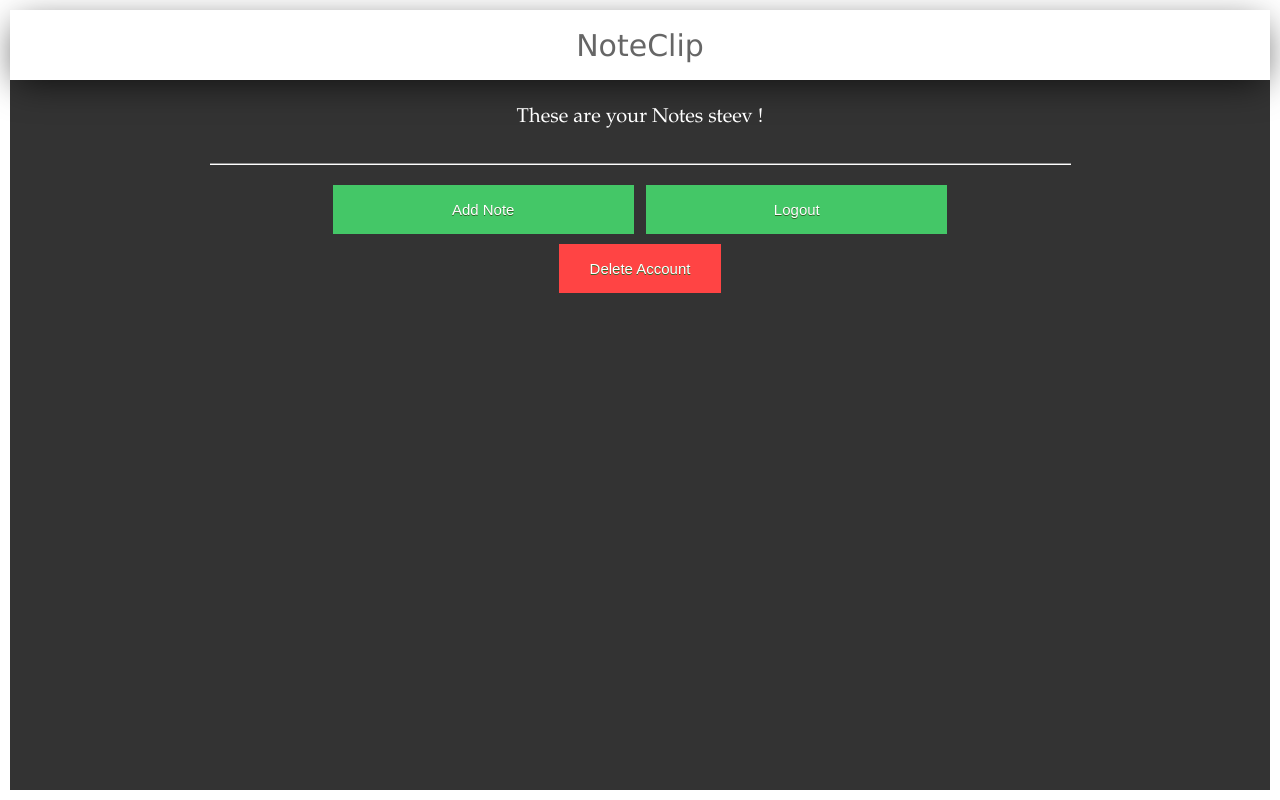
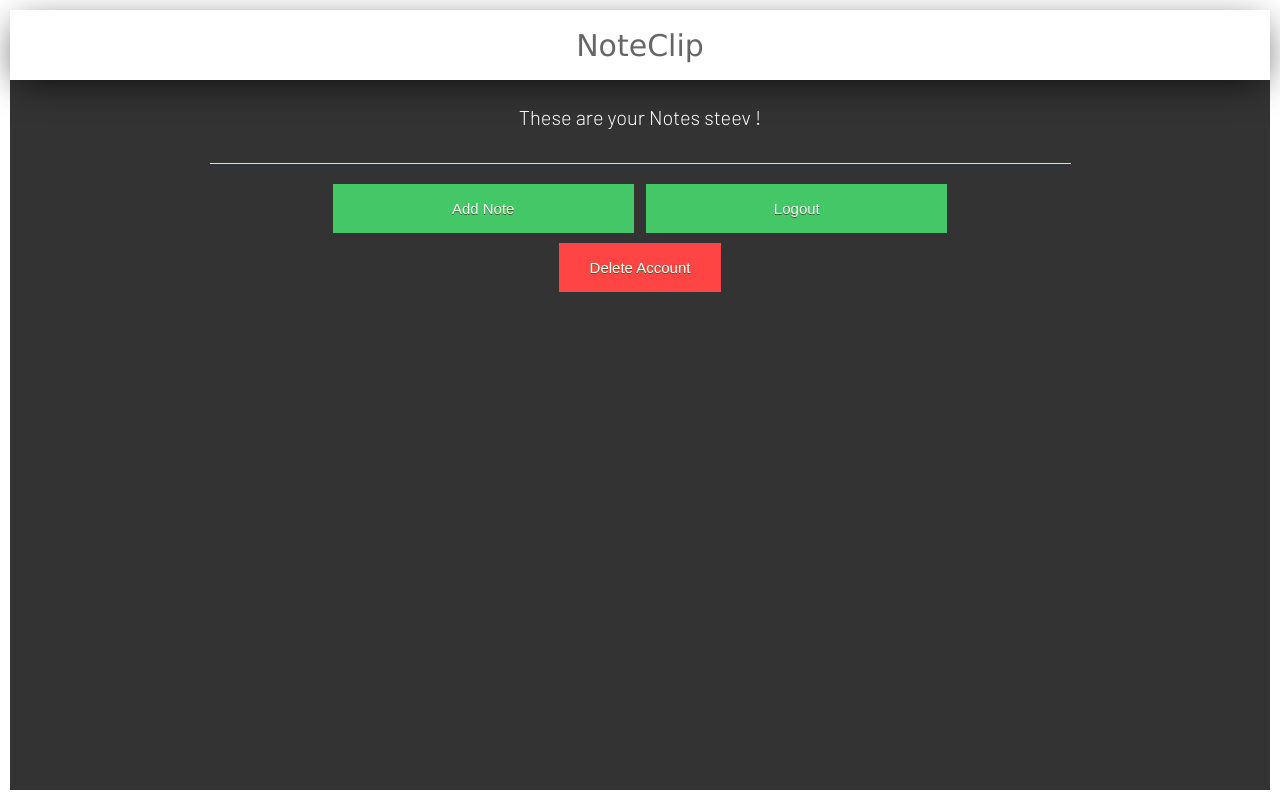
Before and after one commit to steevjames/NoteClip, a Django app: page /notes in a window 1280 px wide. Run offline with Django 3.2, Linux system fonts and the light colour scheme; a user stored in the database is signed in; data comes from the database, SQL or seed files in the repository.

Commit message:
UI Changes

```diff
--- a/static/css/notes.css
+++ b/static/css/notes.css
@@ -4,9 +4,13 @@ body{
 }
 *{
 	box-sizing: border-box;
+	font-family: 'dfont';
 }
 
-
+@font-face {
+	font-family: "dfont";
+	src: url(../dfont.ttf);
+}
 
 .overlay{
 	background-color:rgba(0,0,0,.8);
@@ -66,8 +70,8 @@ a{
 
 hr {
 	border: 0;
-	border-top: 1px solid #8c8c8c;
-	border-bottom: 1px solid #fff;
+	border-top: 1px solid #afa;
+	/* border-bottom: 1px solid #fff; */
 	width:70%;
   }
 .note{
@@ -80,8 +84,10 @@ hr {
 	overflow: hidden;
 }
 .title{
+	text-transform: capitalize;
 	font-size:140%;
-	background-color: #ccc;
+	background-color: #ececec;
+	color:#222;
 	padding:10px;
 	margin-bottom:10px;
 }
@@ -106,8 +112,9 @@ hr {
 .deletenote{
 	padding-top:5px;
 	padding-bottom:5px;
+	border-top:1px solid #aaa;
 	color:#f22;
-	background-color:#ccc;
+	background-color:#eee;
 	font-size: 90%;
 }
 
```
Also changed, not shown: static/dfont.ttf (added).
